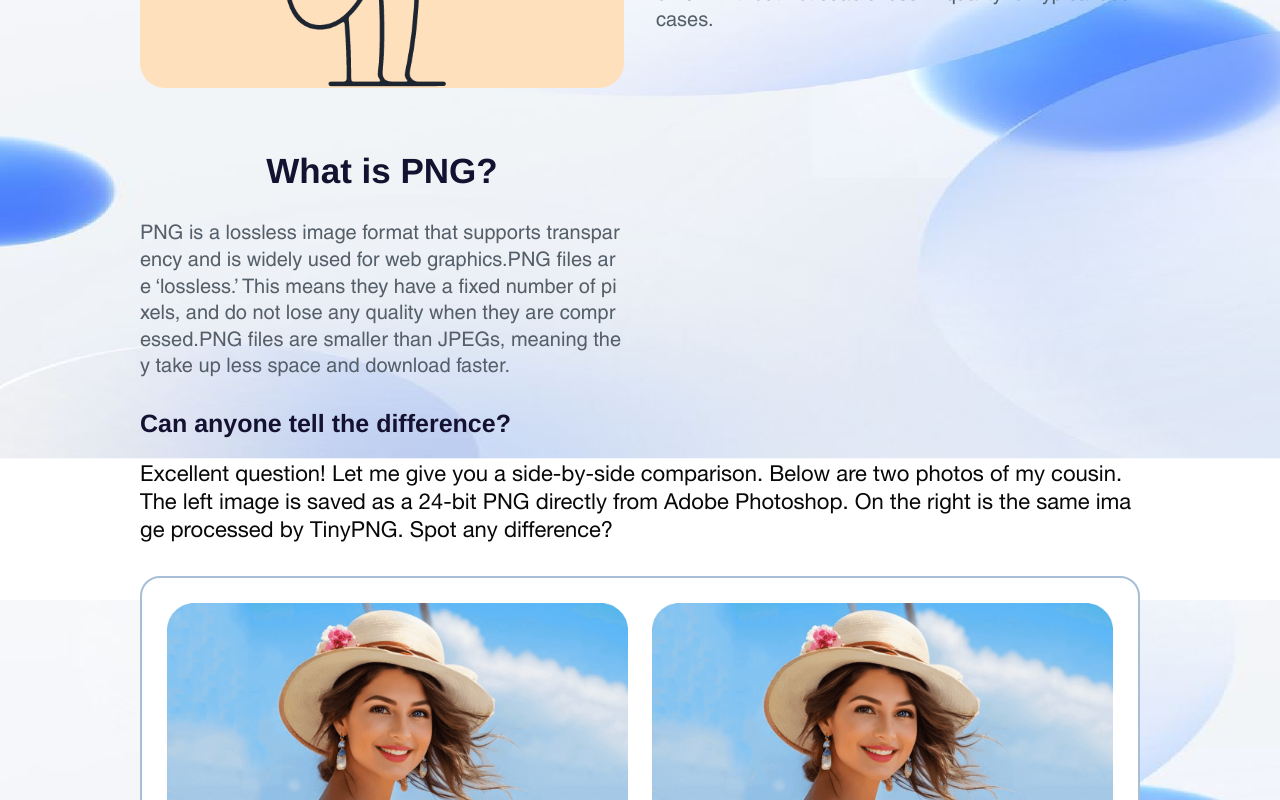
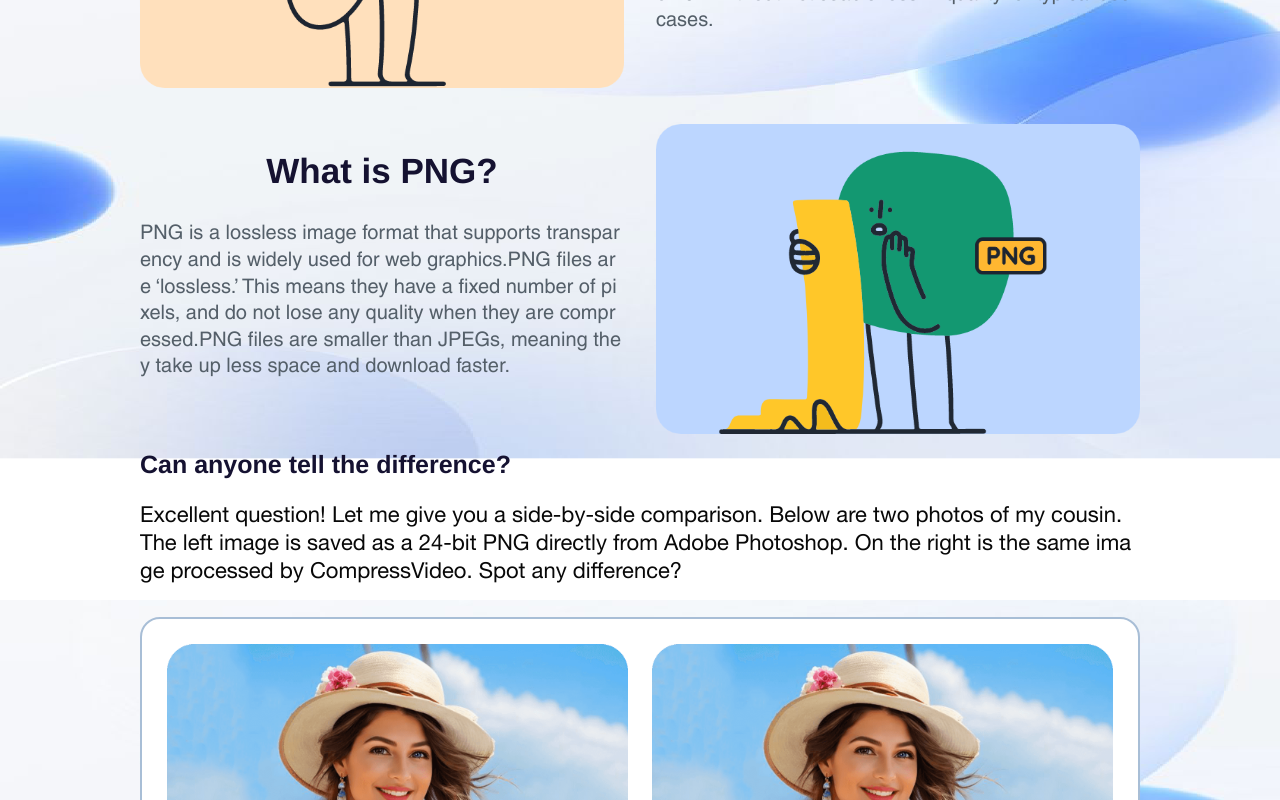
Before and after one commit to VishalRGajera/compressapp, a React (Create React App) app: page / in a window 1280 px wide. Shown: the part 1000-1800 px from the top of the page. Built offline with nearby package versions, Linux system fonts and the light colour scheme.

Commit message:
update content changes

```diff
--- a/src/components/FAQSection/FAQSection.scss
+++ b/src/components/FAQSection/FAQSection.scss
@@ -14,14 +14,14 @@
     }
 }
 .title-row {
-    h2 {font-size:32px; font-weight:bold; color:#121D31; font-family:$f-tahomabold; padding:20px 30px; background-color:#EFF1F5; border:2px solid #A8BED6; border-radius:30px; margin-bottom:40px;
+    h2 {font-size:32px; font-weight:bold; color:#121D31; font-family:$f-tahomabold; padding:20px 30px; background-color:#EFF1F5; border:2px solid #A8BED6; border-radius:30px; margin-bottom:40px; text-align: center;
          @include mob {font-size:24px; padding:16px; border-radius:22px; margin-bottom:16px;}
     span {color:#1d64d6;}}
 }
 .faq-box {padding:1.5rem; margin-bottom:1.5rem; @include mob {padding: 0; margin-bottom:8px; max-width: 100%; margin: 0 0 20px;}
-.faq-title h4 {font-size:30px; font-weight:bold; color:#1d64d6; font-weight: 700; font-family: $f-tahomabold;
+.faq-title h4 {font-size:26px; font-weight:bold; color:#1d64d6; font-weight: 700; font-family: $f-tahomabold; text-align: left;
     @include mob {font-size:20px; margin:0 0 4px; line-height:24px;}}
-.faq-text p {font-size:22px; color:#42536a; font-family: $f-HelveticaNeue; margin-bottom: 10px;
+.faq-text p {font-size:22px; color:#42536a; font-family: $f-HelveticaNeue; margin-bottom: 10px;font-weight: 400;
      @include mob {font-size:16px; margin:0;}}
 }
 .image-box { flex:0 0 45%; box-sizing:border-box;
--- a/src/pages/Document.js
+++ b/src/pages/Document.js
@@ -60,7 +60,7 @@ const Document = () => {
        <div className="difference">
         <div  className="title-row">
           <h2 className="mb-4 text-left">Can anyone tell the difference?</h2>
-          <p className="text-left"> Excellent question! Let me give you a side-by-side comparison. Below are two photos of my cousin. The left image is saved as a 24-bit PNG directly from Adobe Photoshop. On the right is the same image processed by TinyPNG. Spot any difference? </p>
+          <p className="text-left"> Excellent question! Let me give you a side-by-side comparison. Below are two photos of my cousin. The left image is saved as a Doc directly from Ms Office. On the right is the same image Doc processed by CompressVideo. Spot any difference? </p>
         </div>
         <div className="comparison-container row">
           <div className="col-md-6 text-center image-div">
--- a/src/pages/Image.js
+++ b/src/pages/Image.js
@@ -72,11 +72,18 @@ const Image = () => {
 
                     </p>
                 </div>
+                <div className="image-box">
+                    <img
+                        src="/images/png.png"
+                        alt="What is PNG? Info"
+                        className="img-fluid setimg"
+                    />
+                </div>
               </div>
        <div className="difference">
         <div  className="title-row">
           <h2 className="mb-4 text-left">Can anyone tell the difference?</h2>
-          <p className="text-left"> Excellent question! Let me give you a side-by-side comparison. Below are two photos of my cousin. The left image is saved as a 24-bit PNG directly from Adobe Photoshop. On the right is the same image processed by TinyPNG. Spot any difference? </p>
+          <p className="text-left"> Excellent question! Let me give you a side-by-side comparison. Below are two photos of my cousin. The left image is saved as a 24-bit PNG directly from Adobe Photoshop. On the right is the same image processed by CompressVideo. Spot any difference? </p>
         </div>
 
         <div className="comparison-container row">
--- a/src/pages/Pdf.js
+++ b/src/pages/Pdf.js
@@ -62,7 +62,7 @@ const Pdf = () => {
        <div className="difference">
         <div  className="title-row">
           <h2 className="mb-4 text-left">Can anyone tell the difference In Pdf ?</h2>
-          <p className="text-left"> Excellent question! Let me give you a side-by-side comparison. Below are two photos of my cousin. The left image is saved as a PDF directly from Google. On the right is the same image processed by Compressvideo. Spot any difference? </p>
+          <p className="text-left"> Excellent question! Let me give you a side-by-side comparison. Below are two photos of my cousin. The left image is saved as a PDF directly from Google. On the right is the same Pdf image processed by Compressvideo. Spot any difference? </p>
         </div>
         <div className="comparison-container row">
           <div className="col-md-6 text-center image-div">
--- a/src/pages/Video.js
+++ b/src/pages/Video.js
@@ -41,7 +41,7 @@ const Video = () => {
        <div className="difference">
         <div  className="title-row">
           <h2 className="mb-4 text-left">Can anyone tell the difference in Video ?</h2>
-          <p className="text-left"> Excellent question! Let me give you a side-by-side comparison. Below are two photos of my cousin. The left image is saved as a 64-bit Video directly from Phone. On the right is the same image processed by Compressvideo. Spot any difference? </p>
+          <p className="text-left"> Excellent question! Let me give you a side-by-side comparison. Below are two photos of my cousin. The left image is saved as a 64-bit Video directly from Phone. On the right is the same Video processed by Compressvideo. Spot any difference? </p>
         </div>
 
         <div className="comparison-container row">
```
